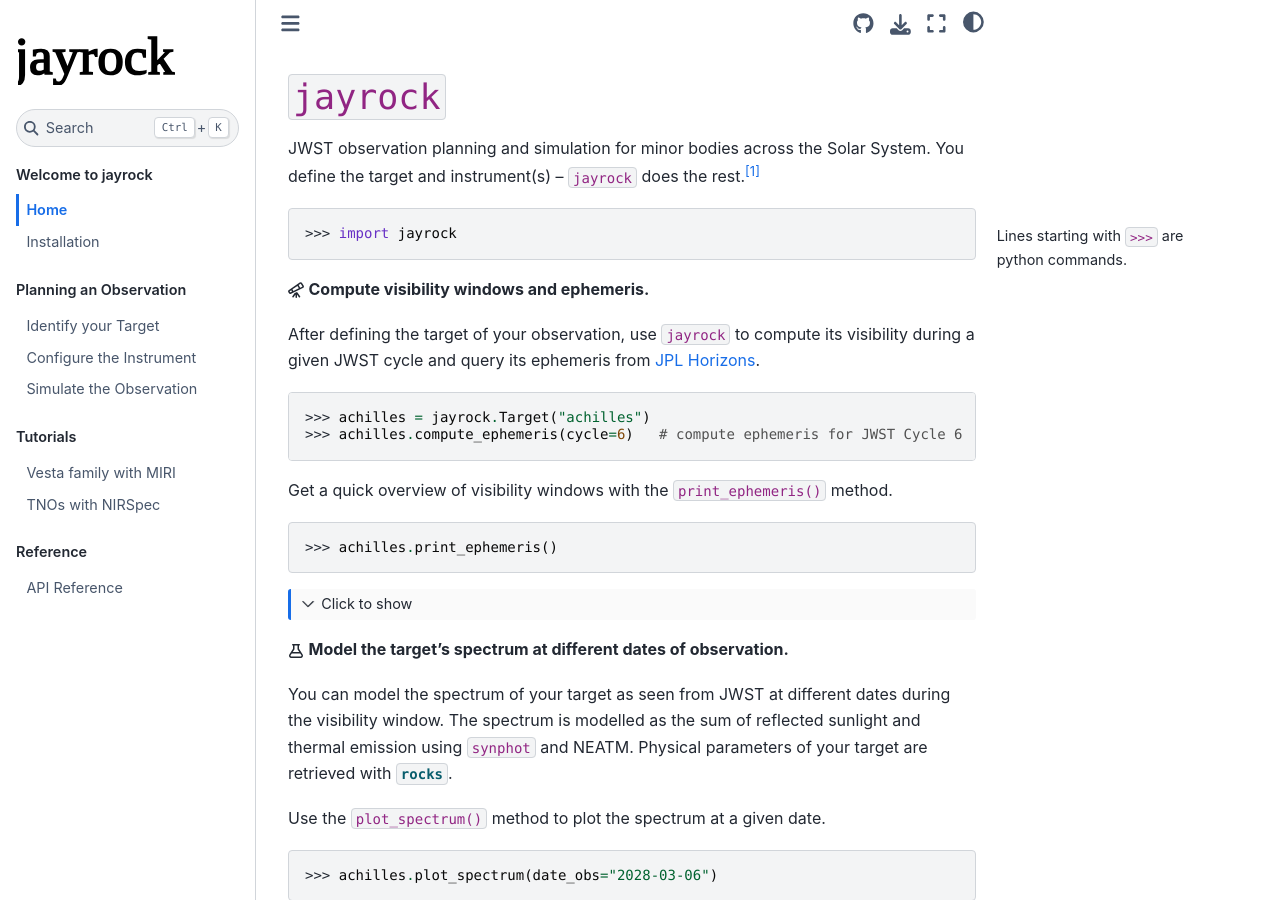
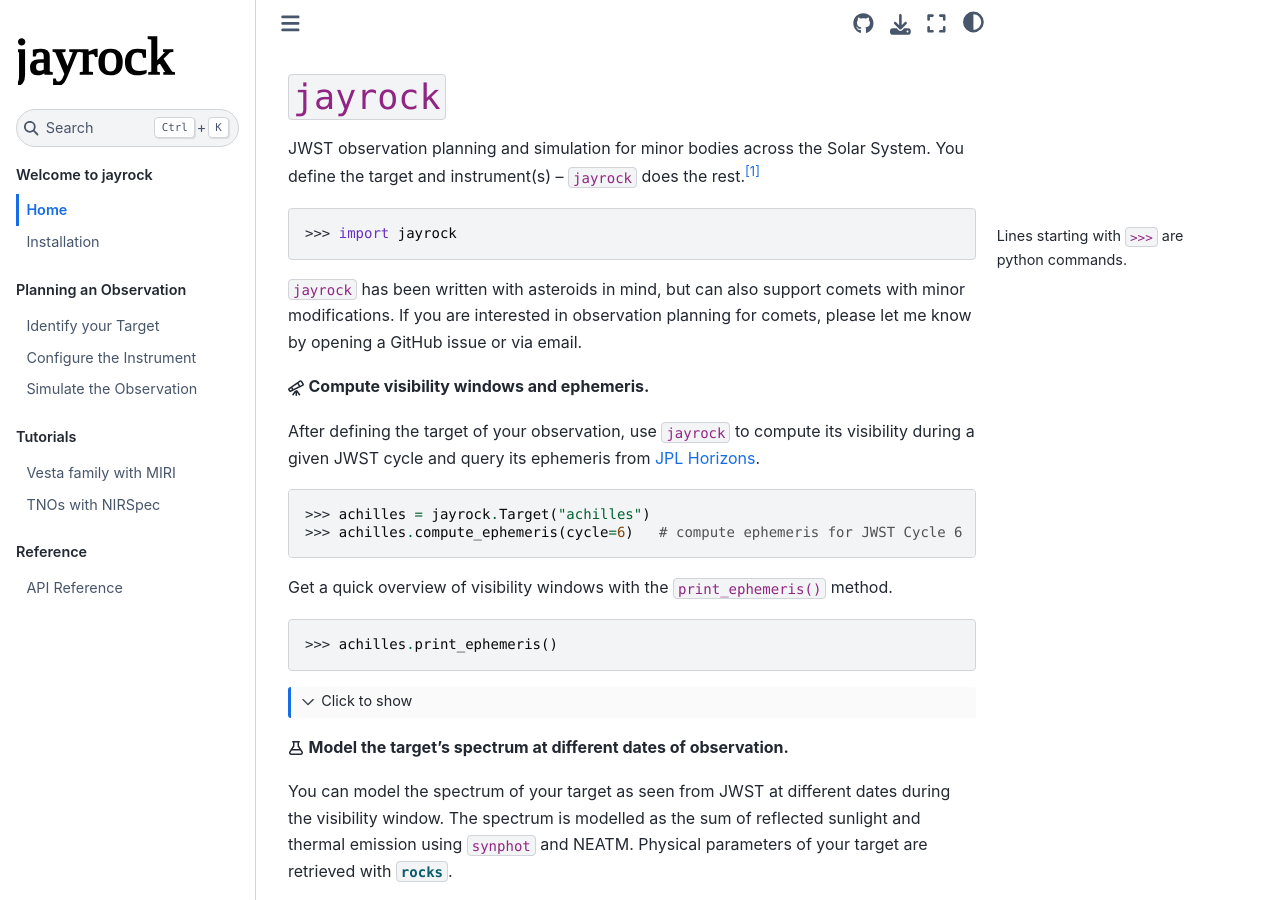
Before and after one commit to maxmahlke/jayrock, a Sphinx documentation site: the page built from docs/index.md, in a window 1280 px wide and 900 px high. Built offline with Sphinx 7.4.7 and the Sphinx Book theme 1.1.4, drawn with Linux system fonts in a browser that asks for light colours.

Commit message:
doc: Add note on comets

````diff
--- a/docs/index.md
+++ b/docs/index.md
@@ -9,6 +9,11 @@ Lines starting with `>>>` are python commands.
 ```{prompt} python >>>
 import jayrock
 ```
+
+:::{A note on Comets}
+`jayrock` has been written with asteroids in mind, but can also support comets with minor modifications.
+If you are interested in observation planning for comets, please let me know by opening a GitHub issue or via email.
+:::
 
 {octicon}`telescope;1em` **Compute visibility windows and ephemeris.**
 
````
